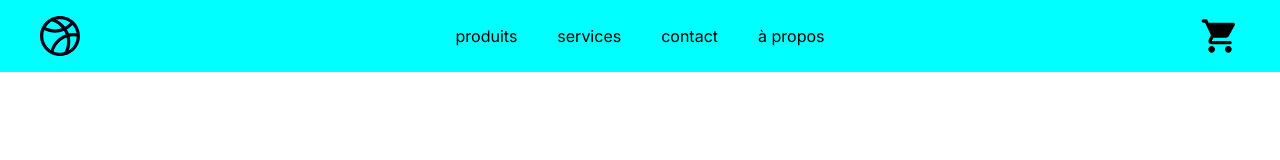
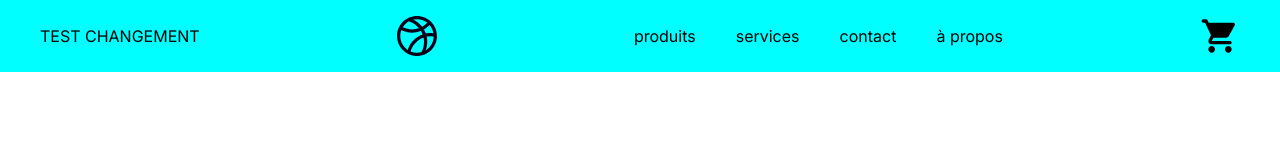
Before and after one commit to Virgile-fr/Portfolio-NOM-PRENOM-DADGM2, a plain HTML site: page index.html in a window 1280 px wide. Drawn offline with Linux system fonts and the light colour scheme.

Commit message:
CHANGEMENT DANS LE HTML

```diff
--- a/index.html
+++ b/index.html
@@ -9,7 +9,7 @@
 </head>
 <body>
     <div class="header">
-
+        TEST CHANGEMENT
         <img src="./images/Symbol.svg" alt="">
         <div class="navigation">
             <a href="">produits</a>
```
